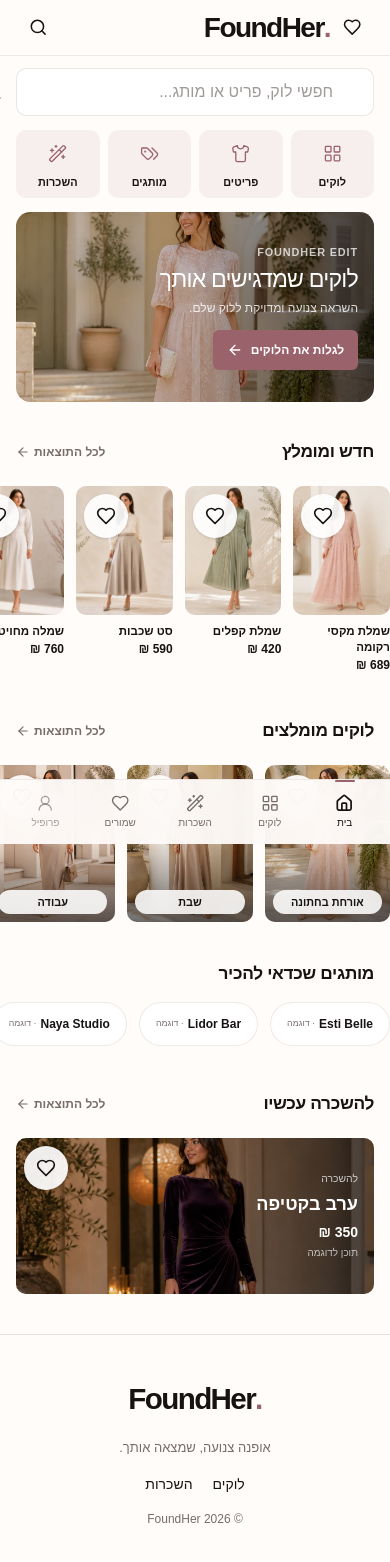
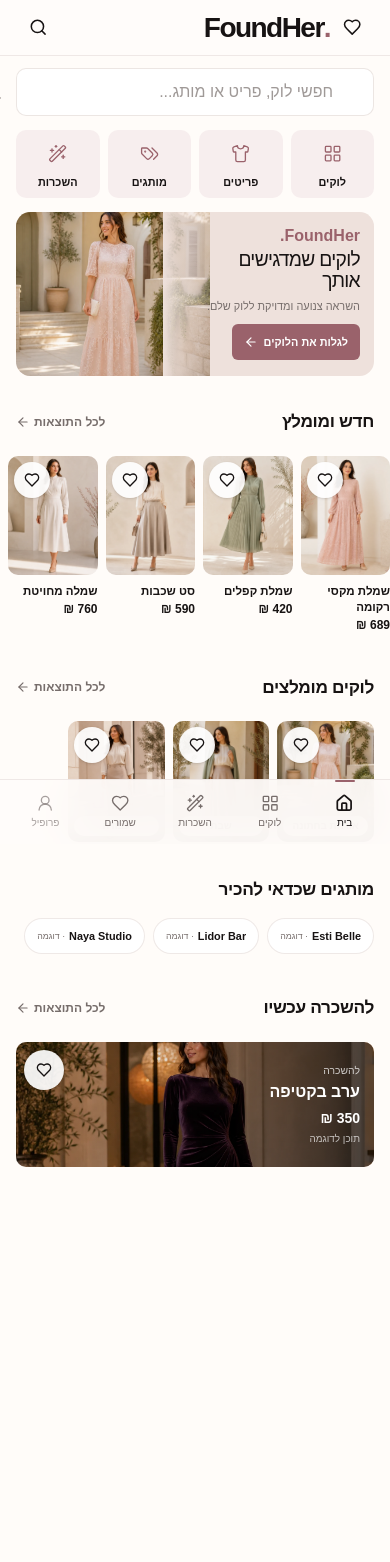
Before and after one commit to hodaya162/FoundHer, a Next.js app: page / in a window 390 px wide. Shown: the top 1562 px of the page. After the commit the page ends 1251 px from the top, so only its background shows below. Built offline with nearby package versions, Linux system fonts and the light colour scheme; no server answers.

Commit message:
refine Home against final visual reference

```diff
--- a/app/page.tsx
+++ b/app/page.tsx
@@ -50,14 +50,14 @@ export default function HomePage() {
 
   return (
     <main>
-      <PageContainer className="pb-10 pt-3 sm:pb-16 sm:pt-5">
+      <PageContainer className="pb-5 pt-3 sm:pb-16 sm:pt-5">
         <div className="space-y-3.5 sm:space-y-5">
           <HomeSearch />
           <HomeCategoryRail />
           <HomeHero image={looks[0]?.coverImage} />
         </div>
 
-        <div className="mt-7 space-y-8 sm:mt-12 sm:space-y-12">
+        <div className="mt-6 space-y-7 sm:mt-12 sm:space-y-12">
           <ProductsRail products={products} />
           <LooksRail looks={looks} />
           <FavoriteBrandsRail brands={brands} />
--- a/components/layout/site-footer.tsx
+++ b/components/layout/site-footer.tsx
@@ -10,7 +10,7 @@ const footerItems = desktopNavigationItems.filter(({ href }) => ["/discover", "/
 
 export function SiteFooter() {
   return (
-    <footer className="border-t border-border py-10">
+    <footer className="hidden border-t border-border py-10 md:block">
       <PageContainer className="flex flex-col items-center justify-between gap-4 text-center sm:flex-row sm:text-start">
         <SiteLogo href="/" />
         <p className="type-body-small text-muted">{siteConfig.footerTagline}</p>
--- a/features/home/components/favorite-brands-rail.tsx
+++ b/features/home/components/favorite-brands-rail.tsx
@@ -9,11 +9,11 @@ export function FavoriteBrandsRail({ brands }: FavoriteBrandsRailProps) {
 
   return (
     <HomeSection title="מותגים שכדאי להכיר" id="home-brands-title">
-      <ul className="hide-scrollbar -mx-4 flex snap-x gap-3 overflow-x-auto px-4 pb-1 sm:mx-0 sm:px-0">
+      <ul className="hide-scrollbar -mx-4 flex snap-x gap-2 overflow-x-auto px-4 pb-1 sm:mx-0 sm:px-0">
         {brands.map((brand) => (
           <li key={brand.id} className="shrink-0 snap-start">
-            <div className="flex min-h-11 items-center justify-center gap-1 rounded-full border border-border/70 bg-surface px-4 text-center">
-              <span className="truncate text-xs font-semibold" dir="ltr">{brand.name}</span>
+            <div className="flex min-h-9 items-center justify-center gap-1 rounded-full border border-border/70 bg-surface px-3 text-center">
+              <span className="truncate text-[0.68rem] font-semibold" dir="ltr">{brand.name}</span>
               {brand.isDemo ? <span className="text-[0.55rem] text-muted">· דוגמה</span> : null}
             </div>
           </li>
--- a/features/home/components/home-content-rails.tsx
+++ b/features/home/components/home-content-rails.tsx
@@ -11,7 +11,7 @@ import type { RentalCardModel } from "@/features/rentals/types/rental-card";
 
 import { HomeSection } from "./home-section";
 
-const railClass = "hide-scrollbar -mx-4 flex snap-x snap-mandatory gap-3 overflow-x-auto px-4 pb-1 sm:mx-0 sm:px-0";
+const railClass = "hide-scrollbar -mx-4 flex snap-x snap-mandatory gap-2 overflow-x-auto px-4 pb-1 sm:mx-0 sm:gap-3 sm:px-0";
 
 export function ProductsRail({ products }: { products: readonly PurchaseProductCard[] }) {
   if (products.length === 0) return null;
@@ -19,14 +19,14 @@ export function ProductsRail({ products }: { products: readonly PurchaseProductC
     <HomeSection title="חדש ומומלץ" id="home-products-title" href="/discover">
       <div className={railClass}>
         {products.map((product, index) => (
-          <article key={product.id} className="w-[27%] max-w-[7.25rem] shrink-0 snap-start sm:w-40 sm:max-w-none">
+          <article key={product.id} className="w-[25%] max-w-[6.6rem] shrink-0 snap-start sm:w-40 sm:max-w-none">
             <div className="relative overflow-hidden rounded-card bg-surface-muted">
               <Link href={`/products/${product.slug}`} aria-label={`צפייה בפריט ${product.name}`} className="group block">
                 <div className="relative aspect-[3/4]">
-                  <Image src={product.image.url} alt={product.image.alt} fill loading={index < 2 ? "eager" : "lazy"} sizes="(max-width: 639px) 27vw, 160px" className="object-cover transition-transform duration-500 group-hover:scale-[1.02]" />
+                  <Image src={product.image.url} alt={product.image.alt} fill loading={index < 2 ? "eager" : "lazy"} sizes="(max-width: 639px) 25vw, 160px" className="object-cover transition-transform duration-500 group-hover:scale-[1.02]" />
                 </div>
               </Link>
-              <ProductFavoriteButton productId={product.id} productName={product.name} className="absolute end-2 top-2 border-0 bg-white/92 shadow-sm" />
+              <ProductFavoriteButton productId={product.id} productName={product.name} className="absolute end-1.5 top-1.5 size-9 min-h-9 min-w-9 border-0 bg-white/92 p-0 shadow-sm [&_svg]:size-4" />
             </div>
             <div className="pt-2">
               <h3 className="line-clamp-2 text-[0.72rem] font-semibold leading-4"><Link href={`/products/${product.slug}`}>{product.name}</Link></h3>
@@ -45,14 +45,14 @@ export function LooksRail({ looks }: { looks: readonly Look[] }) {
     <HomeSection title="לוקים מומלצים" id="home-looks-title" href="/looks">
       <div className={railClass}>
         {looks.map((look) => (
-          <article key={look.id} className="w-[35%] max-w-[9.5rem] shrink-0 snap-start sm:w-60 sm:max-w-none">
+          <article key={look.id} className="w-[27%] max-w-[7.25rem] shrink-0 snap-start sm:w-60 sm:max-w-none">
             <div className="relative aspect-[4/5] overflow-hidden rounded-card bg-surface-muted">
               <Link href={`/looks/${look.slug}`} aria-label={`פתיחת הלוק ${look.title}`} className="group relative block h-full">
-                <Image src={look.coverImage.url} alt={look.coverImage.alt} fill sizes="(max-width: 639px) 35vw, 240px" className="object-cover transition-transform duration-500 group-hover:scale-[1.02]" />
+                <Image src={look.coverImage.url} alt={look.coverImage.alt} fill sizes="(max-width: 639px) 27vw, 240px" className="object-cover transition-transform duration-500 group-hover:scale-[1.02]" />
                 <span aria-hidden="true" className="absolute inset-0 bg-gradient-to-t from-black/55 via-transparent to-transparent" />
-                <h3 className="absolute inset-x-2 bottom-2 line-clamp-2 rounded-full bg-white/88 px-2 py-1 text-center text-[0.68rem] font-semibold leading-4 text-foreground backdrop-blur-sm">{occasionLabels[look.occasions[0]]}</h3>
+                <h3 className="absolute inset-x-1.5 bottom-1.5 line-clamp-1 rounded-full bg-white/88 px-1.5 py-1 text-center text-[0.62rem] font-semibold leading-3 text-foreground backdrop-blur-sm">{occasionLabels[look.occasions[0]]}</h3>
               </Link>
-              <LookSaveButton lookId={look.id} lookTitle={look.title} className="absolute end-2.5 top-2.5 border-0 bg-white/92 shadow-sm" />
+              <LookSaveButton lookId={look.id} lookTitle={look.title} className="absolute end-1.5 top-1.5 size-9 min-h-9 min-w-9 border-0 bg-white/92 p-0 shadow-sm [&_svg]:size-4" />
             </div>
           </article>
         ))}
@@ -69,17 +69,17 @@ export function RentalsRail({ products }: { products: readonly RentalCardModel[]
   return (
     <HomeSection title="להשכרה עכשיו" id="home-rentals-title" href="/rentals">
       <article className="relative overflow-hidden rounded-card bg-surface-muted">
-        <Link href={`/products/${product.slug}`} aria-label={`צפייה בהשכרה ${product.name}`} className="group relative block aspect-[16/7] min-h-[9rem]">
+        <Link href={`/products/${product.slug}`} aria-label={`צפייה בהשכרה ${product.name}`} className="group relative block aspect-[16/5.6] min-h-[7.25rem]">
           {image ? <Image src={image.url} alt={image.alt} fill sizes="(max-width: 639px) 100vw, 76rem" className="object-cover object-[center_18%] transition-transform duration-500 group-hover:scale-[1.02]" /> : null}
           <span aria-hidden="true" className="absolute inset-0 bg-gradient-to-l from-black/62 via-black/15 to-transparent" />
-          <span className="absolute inset-y-0 start-0 flex w-[68%] flex-col justify-center p-4 text-white">
+          <span className="absolute inset-y-0 start-0 flex w-[66%] flex-col justify-center p-3.5 text-white">
             <span className="text-[0.65rem] text-white/75">להשכרה</span>
-            <span className="mt-1 text-lg font-semibold">{product.name}</span>
+            <span className="mt-0.5 text-base font-semibold">{product.name}</span>
             <span className="mt-1 text-sm font-semibold">{formatProductPrice(product.rentalPrice, product.currency)}</span>
             {product.rentalBusiness?.isDemo ? <span className="mt-1 text-[0.62rem] text-white/70">תוכן לדוגמה</span> : null}
           </span>
         </Link>
-        <ProductFavoriteButton productId={product.id} productName={product.name} className="absolute end-2 top-2 border-0 bg-white/92 shadow-sm" />
+        <ProductFavoriteButton productId={product.id} productName={product.name} className="absolute end-2 top-2 size-10 min-h-10 min-w-10 border-0 bg-white/92 p-0 shadow-sm [&_svg]:size-4" />
       </article>
     </HomeSection>
   );
--- a/features/home/components/home-hero.tsx
+++ b/features/home/components/home-hero.tsx
@@ -10,28 +10,30 @@ type HomeHeroProps = {
 
 export function HomeHero({ image }: HomeHeroProps) {
   return (
-    <section aria-labelledby="home-title" className="relative overflow-hidden rounded-[0.9rem] bg-surface-muted">
-      <div className="relative aspect-[16/8.5] min-h-[11.5rem] max-h-[24rem] sm:aspect-[16/7]">
+    <section aria-labelledby="home-title" className="relative overflow-hidden rounded-[0.9rem] bg-[#eee1dc]">
+      <div className="relative aspect-[16/7.2] min-h-[10.25rem] max-h-[21rem] sm:aspect-[16/6.5]">
         {image ? (
+          <div className="absolute inset-y-0 end-0 w-[55%] overflow-hidden">
             <Image
               src={image.url}
               alt={image.alt}
               fill
               loading="eager"
-            sizes="(max-width: 1023px) 100vw, 76rem"
-            className="object-cover object-[center_18%]"
+              sizes="(max-width: 639px) 55vw, 42rem"
+              className="object-cover object-[center_16%]"
             />
+          </div>
         ) : (
           <div className="flex h-full items-center justify-center p-8 text-center text-muted">השראה חדשה תתווסף בקרוב</div>
         )}
-        <div aria-hidden="true" className="absolute inset-0 bg-gradient-to-l from-black/68 via-black/20 to-transparent" />
-        <div className="absolute inset-y-0 start-0 flex w-[72%] max-w-lg flex-col justify-center p-4 text-white sm:p-8">
-          <p className="text-[0.68rem] font-semibold tracking-[0.08em] text-white/75">FOUNDHER EDIT</p>
-          <h1 id="home-title" className="mt-1.5 text-[1.45rem] font-medium leading-[1.08] tracking-[-0.035em] sm:text-4xl">לוקים שמדגישים אותך</h1>
-          <p className="mt-1.5 max-w-xs text-xs leading-5 text-white/82 sm:text-sm">השראה צנועה ומדויקת ללוק שלם.</p>
-          <Link href="/looks" className="mt-3 inline-flex min-h-10 w-fit items-center gap-2 rounded-button bg-primary px-3.5 text-xs font-semibold text-white hover:bg-primary-hover sm:min-h-11 sm:text-sm">
+        <div aria-hidden="true" className="absolute inset-y-0 end-[42%] w-[18%] bg-gradient-to-l from-transparent to-[#eee1dc]" />
+        <div className="absolute inset-y-0 start-0 flex w-[52%] max-w-lg flex-col justify-center p-3.5 sm:p-7">
+          <p className="font-serif text-base font-semibold leading-none text-primary sm:text-xl">FoundHer.</p>
+          <h1 id="home-title" className="mt-1.5 text-[1.2rem] font-medium leading-[1.08] tracking-[-0.035em] text-foreground sm:text-3xl">לוקים שמדגישים אותך</h1>
+          <p className="mt-1.5 max-w-xs text-[0.68rem] leading-4 text-muted sm:text-sm">השראה צנועה ומדויקת ללוק שלם.</p>
+          <Link href="/looks" className="mt-2.5 inline-flex min-h-9 w-fit items-center gap-1.5 rounded-button bg-primary px-3 text-[0.68rem] font-semibold text-white hover:bg-primary-hover sm:min-h-10 sm:text-sm">
             לגלות את הלוקים
-            <ArrowLeft aria-hidden="true" className="size-4" />
+            <ArrowLeft aria-hidden="true" className="size-3.5" />
           </Link>
         </div>
       </div>
```
Also changed, not shown: 2 other files (tests, documents, lock files or other folders). Lines whose indentation alone changed are shown as unchanged.
